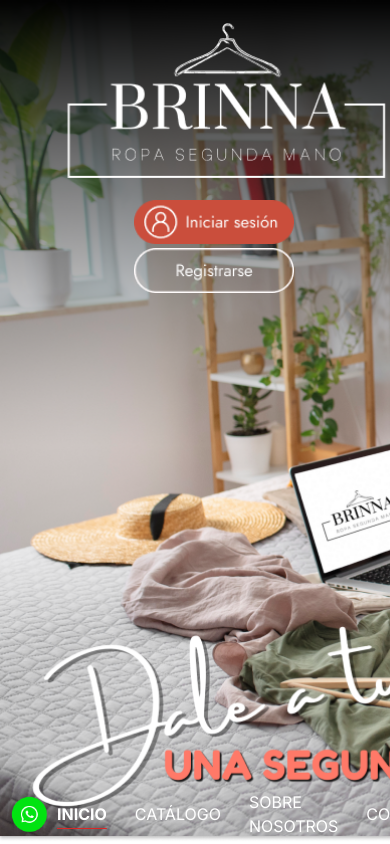
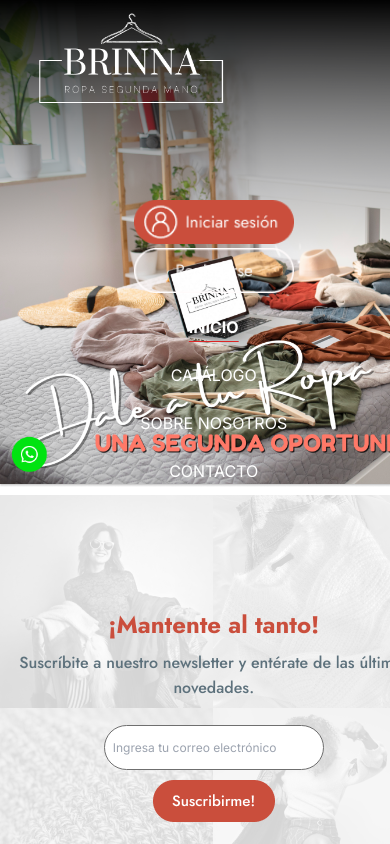
Before and after one commit to CeciliaBPerdomo/Brinna, a Next.js app: page / in a window 390 px wide. Shown: the top 844 px of the page. Built offline with nearby package versions, Linux system fonts and the light colour scheme.

Commit message:
CSS menu

```diff
--- a/src/components/LandingPage/Navbar/menu.css
+++ b/src/components/LandingPage/Navbar/menu.css
@@ -24,17 +24,15 @@
 
       /* div principal */
       .menuHeader {
-        margin-right: 0px;
-        padding-top: 15px;
-        padding-bottom: 5px;
-        padding-left: 45px;
-        display: flex;
-        width: 50%;
+        display: block;
+        width: 95%;
       }
 
       .menuNav {
-        padding-top: 470px;
+        flex-direction: column-reverse;
         align-items: center;
+        gap: 0px;
+        padding-top: 10px;
       }
 
   }
```
Also changed, not shown: 1 other file (tests, documents, lock files or other folders).
